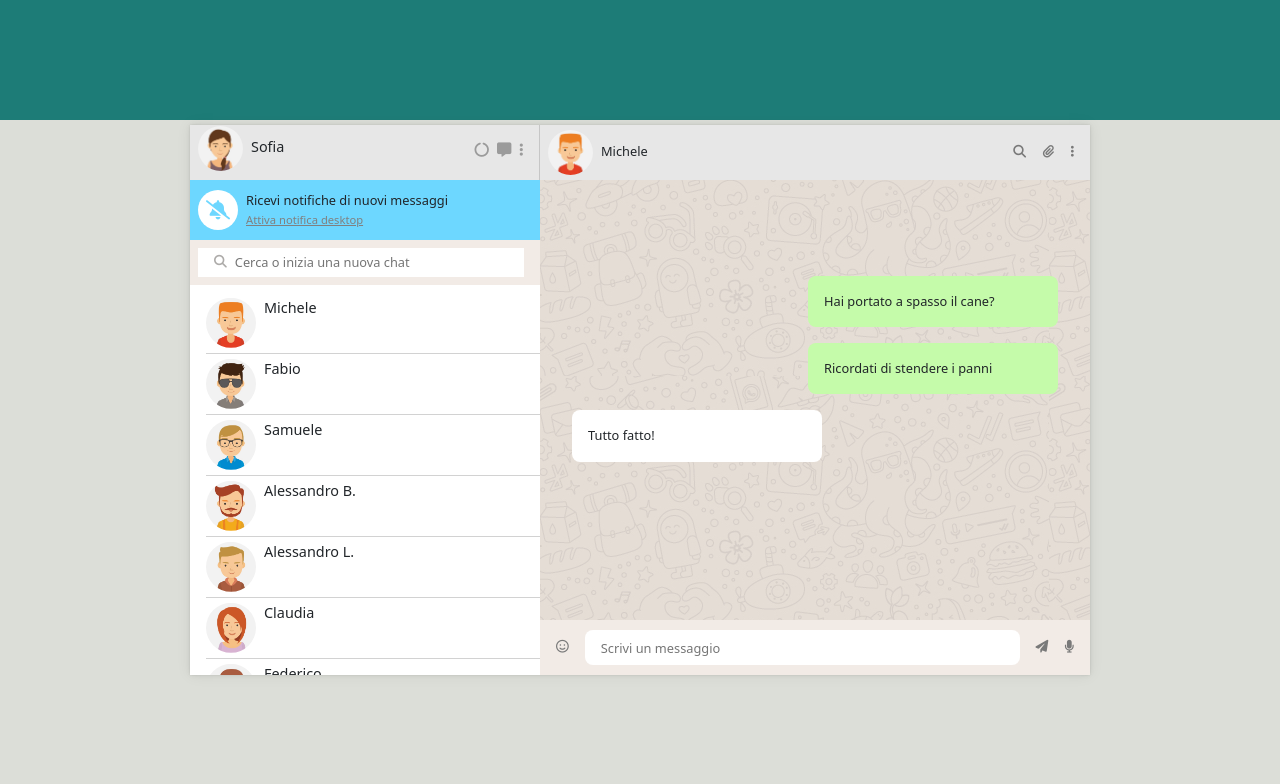
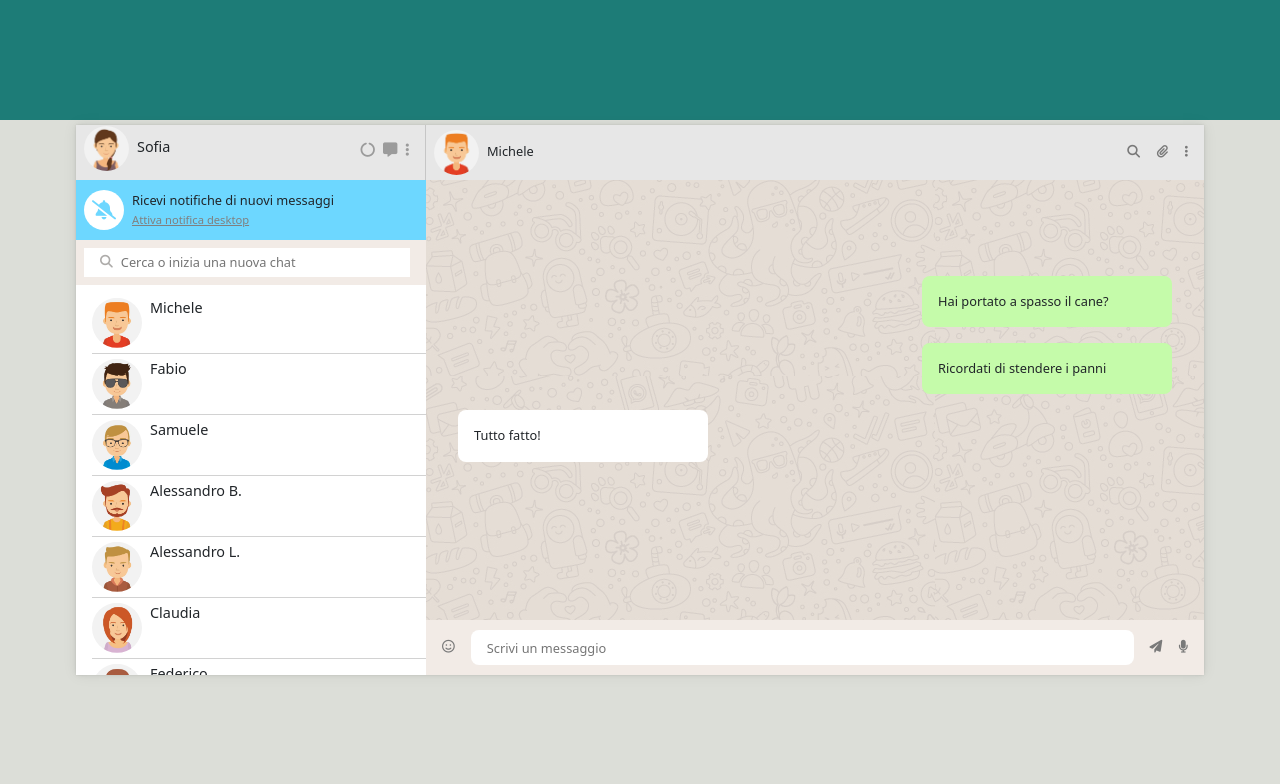
Before and after one commit to MartinaPerozzi/vue-boolzapp, a plain HTML site: page index.html in a window 1280 px wide. Drawn offline with nearby package versions, Linux system fonts and the light colour scheme.

Commit message:
css refactoring

```diff
--- a/css/style.css
+++ b/css/style.css
@@ -5,9 +5,14 @@ body {
     height: 90vh;
 }
 
+#root {
+    width: 90%;
+}
+
 .boolzap-bg {
     width: 100%;
     height: 100%;
+    min-width: 100%;
 }
 
 .container-division {
@@ -18,7 +23,7 @@ body {
         0px 0px 3.1px rgba(0, 0, 0, 0.042),
         0px 0px 5.8px rgba(0, 0, 0, 0.05),
         0px 0px 14px rgba(0, 0, 0, 0.07);
-    min-width: 900px;
+    min-width: 100%;
 }
 
 
@@ -125,13 +130,13 @@ li {
     height: 550px;
     overflow: auto;
     font-size: 0.8rem;
-    min-width: calc(100% - 350px);
+    width: 100%;
+    min-width: 315px;
 }
 
 
 .head-contact {
     width: 100%;
-    max-width: 586px;
     height: 55px;
     background-color: #e7e7e7;
 }
```
